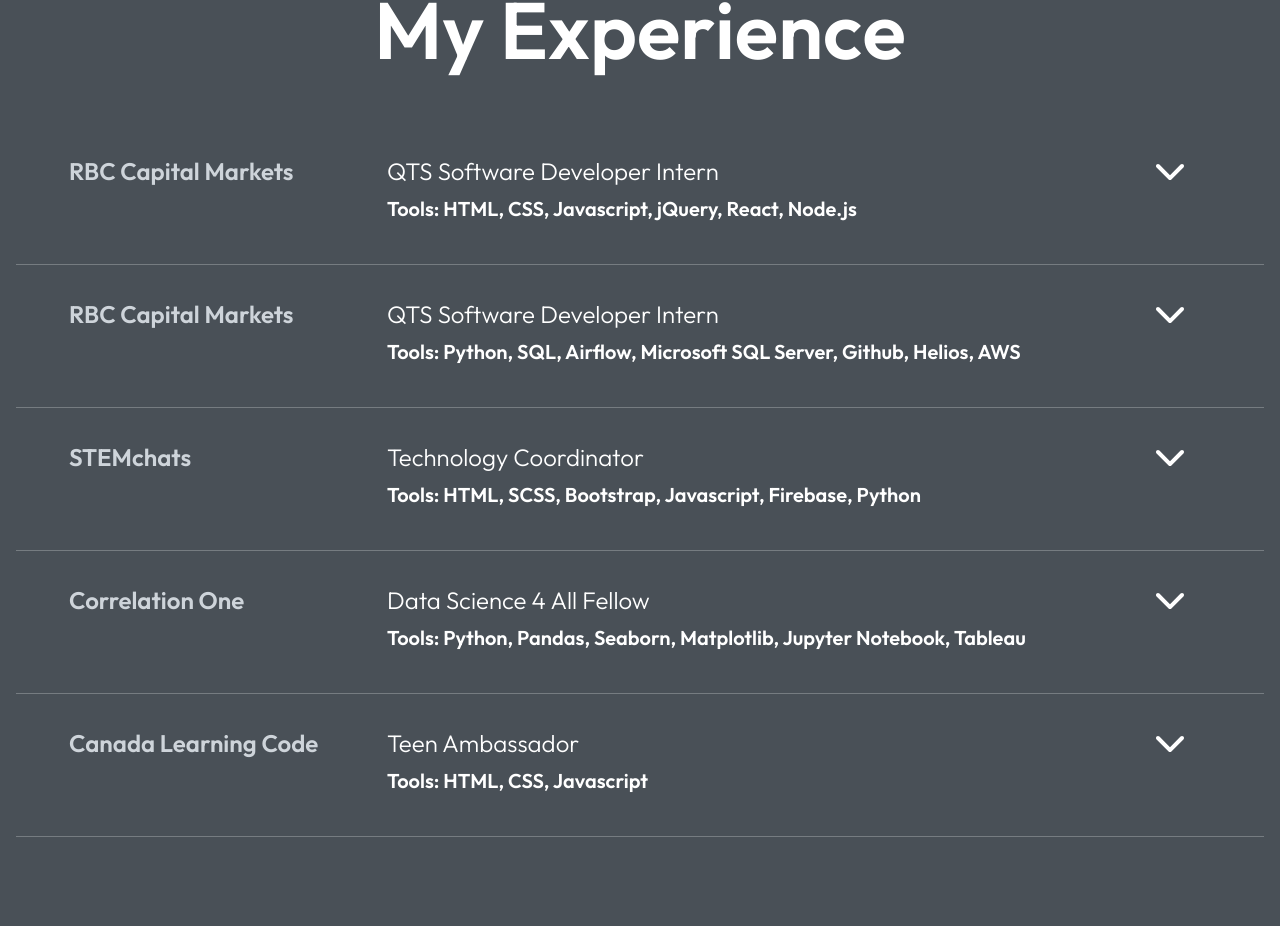
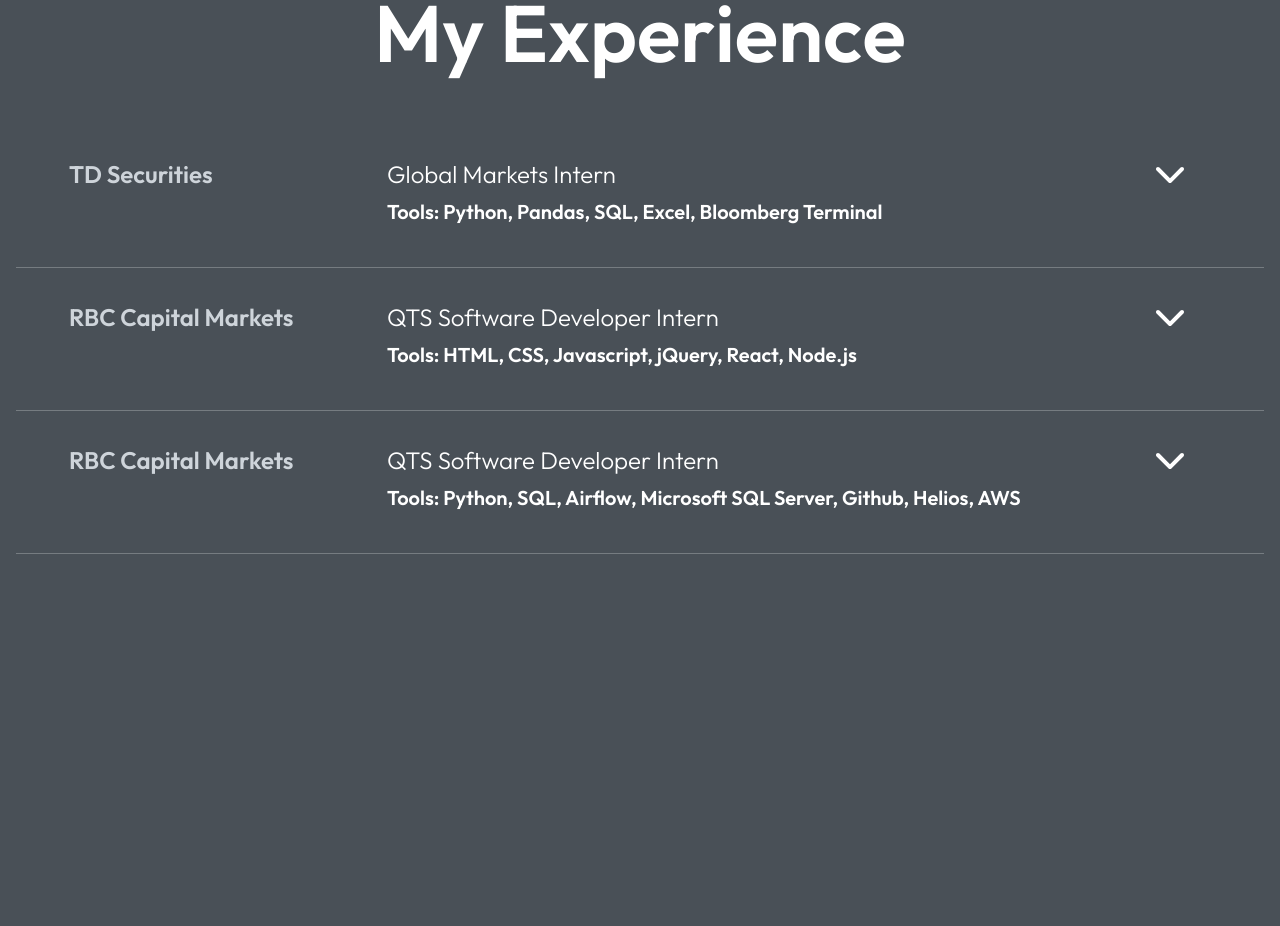
Before and after one commit to lauryneada/personal_website, a React (Vite) app: page / in a window 1280 px wide. Shown: the part 1829-2755 px from the top of the page. Built offline with nearby package versions, Linux system fonts and the light colour scheme.

Commit message:
content updates

```diff
--- a/src/App.jsx
+++ b/src/App.jsx
@@ -8,8 +8,8 @@
 
 function Nav() {
   return (
-    <div>
-      <Container>
+    <div className="sectionnav">
+      <Container >
         <Row className="sectionheader">
           <Col className="nav-item"><a href="#about">about</a></Col>
           <Col className="nav-item"><a href="#experience">experience</a></Col>
@@ -55,7 +55,7 @@
 
           <Col xs="12" sm="8" className="col-facts">
             <Fade right>
-            <p className="fact">I'm interested in the intersection of business and technology, so I'm working towards building a career that blends<mark>software engineering</mark>and<mark>finance</mark></p>
+            <p className="fact">I enjoy working with numbers and data, whether building software to generate insights or developing systems that make data easier to work with. This draws me to roles in technology, finance or <mark>both</mark>!</p>
             </Fade>
 
             <Fade right>
@@ -83,7 +83,7 @@
     setShowMore(!showMore);
   }
 
-  const bulletpoints = job.bullets.map(bullet => <li>{bullet}</li>);
+  // const bulletpoints = job.bullets.map(bullet => <li>{bullet}</li>);
 
   return(
     <>
@@ -95,7 +95,7 @@
       <Col md="7" className="col-experience">
         <p className="maininfo">{job.title} <br></br></p><p className="tools">{job.tools}</p>
         {showMore && <p className="moreinfo">
-                      <ul>{bulletpoints}</ul>
+                        {job.desc}
                       <p className="tools"></p></p>}
       </Col>
       <Col md="1" >
@@ -120,12 +120,15 @@
       </Fade>
 
       <Slide bottom>
+       <RowExperience job={{ company: "TD Securities",
+                            title: "Global Markets Intern",
+                            date: "Sep - Dec 2025",
+                            desc: "Developed automated models and algorithms that transform market data into index rebalancing and forecasting tools used to support trading decisions.",
+                            tools: "Tools: Python, Pandas, SQL, Excel, Bloomberg Terminal" }} />
       <RowExperience job={{ company: "RBC Capital Markets",
                             title: "QTS Software Developer Intern",
                             date: "Jan - Apr 2025",
-                            bullets: ["Developed articles, pages and components using HTML, CSS, XML/XSLT, JavaScript and jQuery to support RBC Capital Markets’ websites, delivering valuable equity market and economic insights to 100k+ active users",
-                                      "Rebuilt a legacy internal expert-finding tool using Knockout.js and PHP to restore its functionality, reducing the time to find subject-matter experts by 60% and enhancing cross-functional collaboration",
-                                      "Enhanced an administrative dashboard application by resolving frontend issues in React and implementing event logging for key functions in a Node.js backend, improving user experience and developer debugging efficiency"],
+                            desc: "Maintained external-facing web applications, delivering equity and macroeconomic insights to 100K+ users. Rebuilt and improved internal tools, including an expert-finding system and admin dashboards, reducing time to access internal expertise and improving team collaboration and system usability.",
                             tools: "Tools: HTML, CSS, Javascript, jQuery, React, Node.js" }} />
       </Slide>
 
@@ -133,52 +136,10 @@
       <RowExperience job={{ company: "RBC Capital Markets",
                             title: "QTS Software Developer Intern",
                             date: "Jan - Apr 2024",
-                            bullets: ["Implemented multiple production level workflows on Airflow (Python) that performed automated push reporting to improve the data accuracy of a $400M+ portfolio",
-                                      "Maintained 3+ databases on Microsoft SQL Server by writing queries to backfill missing data, adding new fields and updating records",
-                                      "Integrated the Tableau REST API and an AWS S3 Bucket into Airflow to provide automated pull reporting centralized on a single platform, increasing analysis efficiency by 15%",
-                                      "Worked directly with directors, project managers and business managers to transform business objectives into technical solutions that were implemented, presented and delivered beating deadlines"],
+                            desc: "Built production data pipelines to automate reporting, data validation, and visualization for a $400M+ project portfolio.",
                             tools: "Tools: Python, SQL, Airflow, Microsoft SQL Server, Github, Helios, AWS" }} />
       </Slide>
 
-      <Slide bottom>
-      <RowExperience job={{ company: "STEMchats",
-                            title: "Technology Coordinator",
-                            date: "2021-2022",
-                            bullets: ["Developed responsive websites using HTML & SCSS along with Bootstrap",
-                                      "Implemented a web scraping feature using Python to fetch and store the website’s content",
-                                      "Designed wireframes for new websites which improved efficiency when developing collaboratively"],
-                            tools: "Tools: HTML, SCSS, Bootstrap, Javascript, Firebase, Python" }} />
-      </Slide>
-
-      <Slide bottom>
-      <RowExperience job={{ company: "Correlation One",
-                            title: "Data Science 4 All Fellow",
-                            date: "Apr - Aug 2021",
-                            bullets: ["Analyzed the issue of food insecurity through data cleaning and exploratory data analysis with Python and Jupyter",
-                                      "Enhanced the project with data visualization on an interactive Tableau dashboard and a detailed report of the research",
-                                      "Graduated with honours from the program and the final project was nominated a “Crowd Favorite”"],
-                            tools: "Tools: Python, Pandas, Seaborn, Matplotlib, Jupyter Notebook, Tableau" }} />
-      </Slide>
-
-      {/* <Slide bottom>
-      <RowExperience job={{ company: "Altimex Consulting",
-                            title: "Social Media Manager",
-                            date: "2020-2021",
-                            bullets: ["Implemented a digital marketing plan to grow a small business’ online presence",
-                                      "Managed multiple social media pages and used in-app analytics to track important key performance indicators",
-                                      "Created content catered to their target audience through articles on the website using WordPress"],
-                            tools: "Tools: WordPress, Meta Business Suite, Adobe InDesign, Adobe Premiere Pro" }} />
-      </Slide> */}
-
-      <Slide bottom>
-      <RowExperience job={{ company: "Canada Learning Code",
-                            title: "Teen Ambassador",
-                            date: "2019-2022",
-                            bullets: ["Led a team of 5 to develop a website with exercises to combat teens’ stress levels and won 1st place in the hackathon",
-                                      "Created a medium-fidelity prototype for a productivity application",
-                                      "Mentored at Girls Learning Code workshops, providing assistance and feedback to young coders"],
-                            tools: "Tools: HTML, CSS, Javascript" }} />
-      </Slide>
     </div>
 
 
--- a/src/App.scss
+++ b/src/App.scss
@@ -62,7 +62,7 @@
   }
 
   a:hover{
-    border-bottom: 1px solid;
+    // border-bottom: 1px solid;
     background-color: #5d666f;
   }
 }
@@ -217,6 +217,17 @@
   margin-bottom: 200px;
 }
 
+.sectionnav{
+  position: fixed;
+  padding: 10px;
+  left:0;
+  right:0;
+  top:0;
+  border-bottom: ridge 1px;
+  background-color:#495057;
+  z-index: 1000;
+}
+
 .sectionfooter{
   position: absolute;
   left:0;
```
Also changed, not shown: 1 other file (tests, documents, lock files or other folders).
